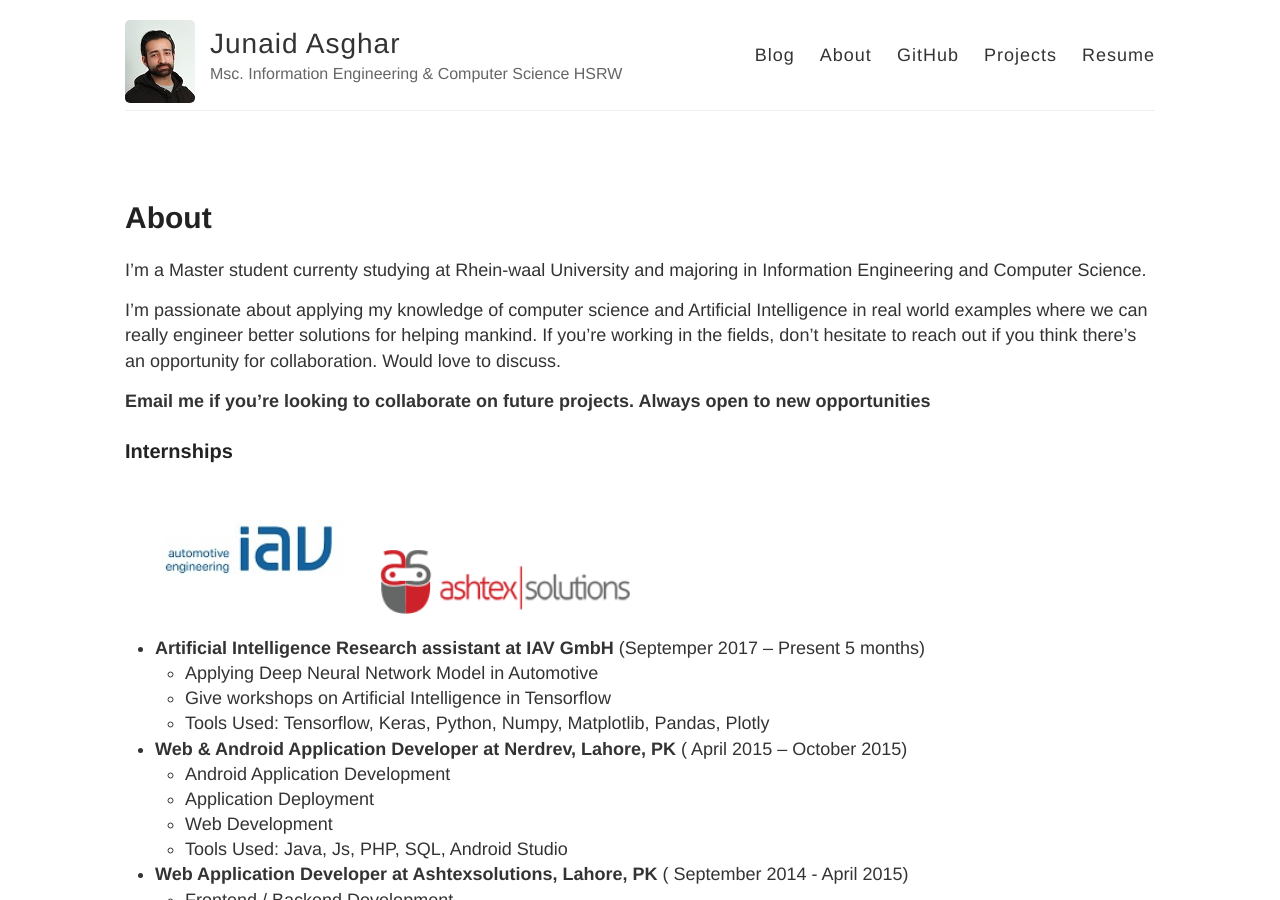
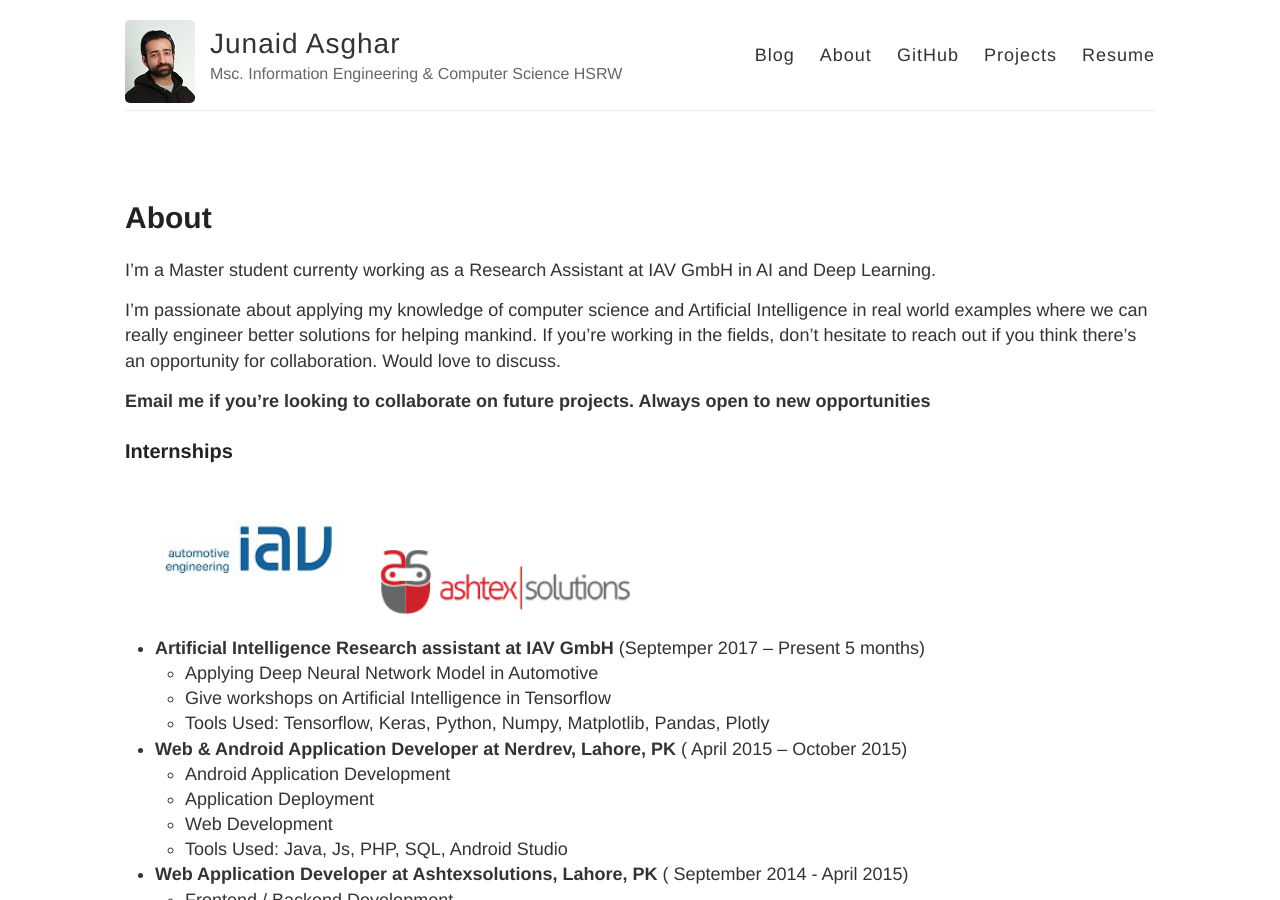
Before and after one commit to JunaidAsghar/JunaidAsghar.github.io, a Jekyll site: the page built from about.md, in a window 1280 px wide and 900 px high. Built offline with Jekyll 4.4.1, drawn with Linux system fonts in a browser that asks for light colours.

Commit message:
Update about.md

```diff
--- a/about.md
+++ b/about.md
@@ -5,7 +5,7 @@ permalink: /about/
 published: true
 ---
 
-I’m a Master student currenty studying at Rhein-waal University and majoring in Information Engineering and Computer Science.
+I’m a Master student currenty working as a Research Assistant at IAV GmbH in AI and Deep Learning.
 
 I’m passionate about applying my knowledge of computer science and Artificial Intelligence in real world examples where we can really engineer better solutions for helping mankind. If you’re working in the fields, don’t hesitate to reach out if you think there’s an opportunity for collaboration. Would love to discuss.
 
```
